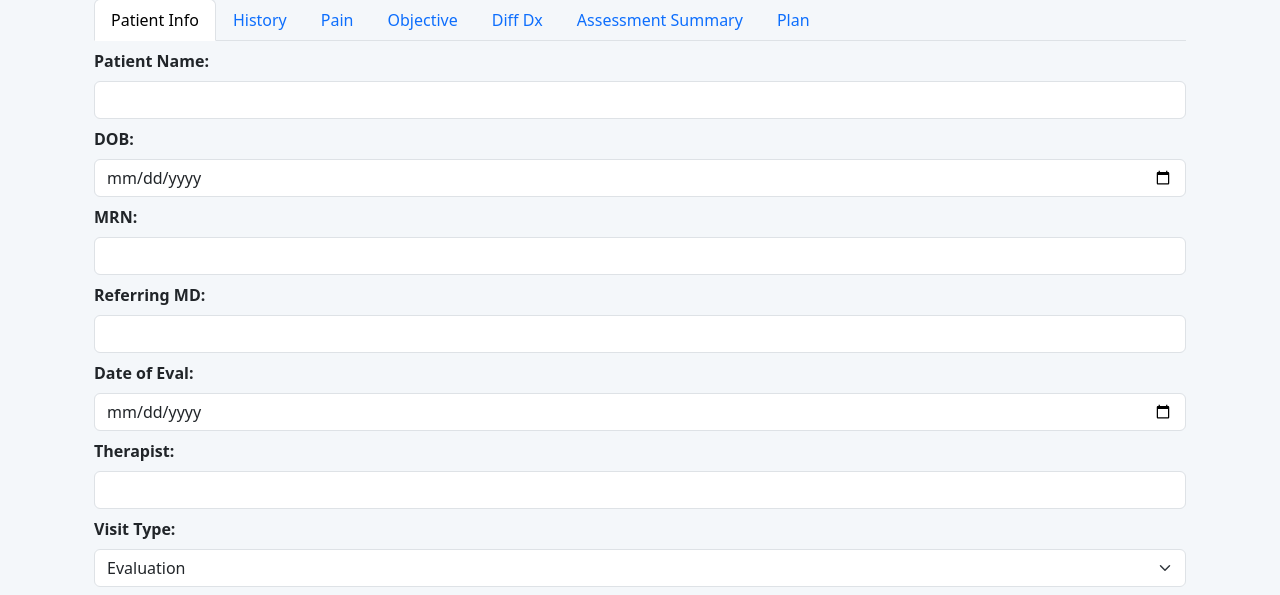
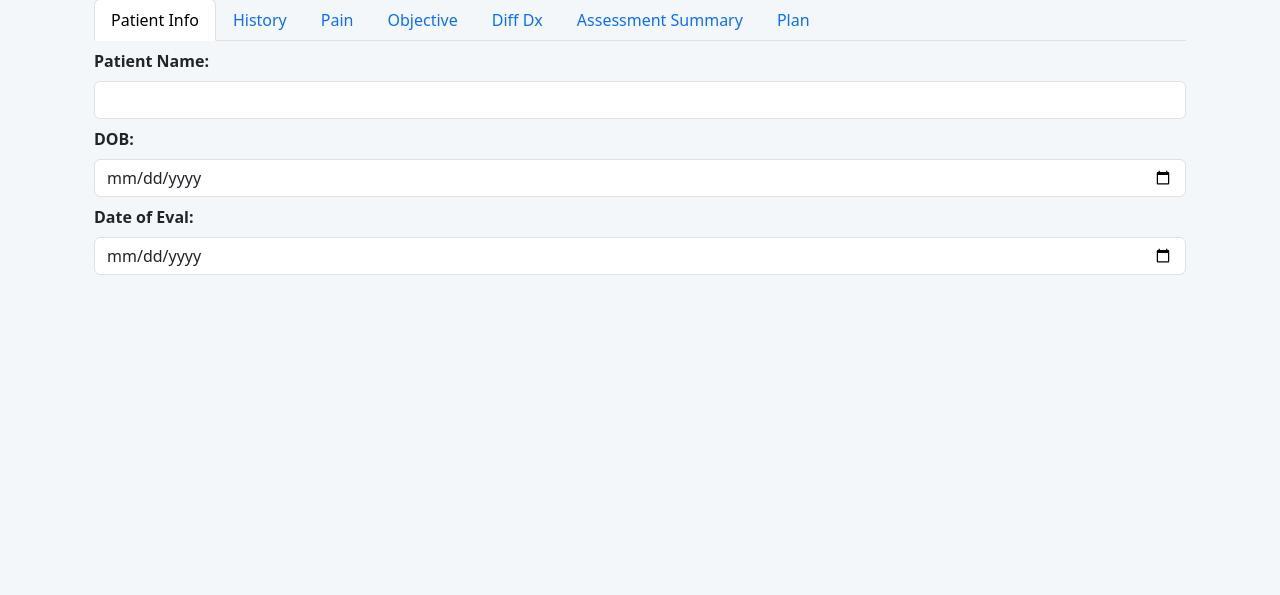
Before and after one commit to KLcoding01/PT-Builder, a Flask app: page /dashboard in a window 1280 px wide. Shown: the part 272-867 px from the top of the page. After the commit the page ends 547 px from the top, so only its background shows below. Run offline with Flask 3, Linux system fonts and the light colour scheme; a user stored in the database is signed in.

Commit message:
Initial commit

```diff
--- a/templates/dashboard.html
+++ b/templates/dashboard.html
@@ -40,103 +40,69 @@
         <div class="tab-content">
           <!-- PATIENT INFO TAB -->
           <div class="tab-pane fade show active" id="pt-patientinfo" role="tabpanel">
-            <div class="mb-2"><label class="form-label fw-bold">Patient Name:</label>
-              <input type="text" class="form-control" name="patient_name" id="pt_patient_name"></div>
-            <div class="mb-2"><label class="form-label fw-bold">DOB:</label>
-              <input type="date" class="form-control" name="dob" id="pt_dob"></div>
-            <div class="mb-2"><label class="form-label fw-bold">MRN:</label>
-              <input type="text" class="form-control" name="mrn" id="pt_mrn"></div>
-            <div class="mb-2"><label class="form-label fw-bold">Referring MD:</label>
-              <input type="text" class="form-control" name="ref_md" id="pt_ref_md"></div>
-            <div class="mb-2"><label class="form-label fw-bold">Date of Eval:</label>
-              <input type="date" class="form-control" name="eval_date" id="pt_eval_date"></div>
-            <div class="mb-2"><label class="form-label fw-bold">Therapist:</label>
-              <input type="text" class="form-control" name="therapist" id="pt_therapist"></div>
-            <div class="mb-2"><label class="form-label fw-bold">Visit Type:</label>
-              <select class="form-select" name="visit_type" id="pt_visit_type">
-                <option>Evaluation</option>
-                <option>Re-Evaluation</option>
-                <option>Discharge</option>
-                <option>Other</option>
-              </select>
+            <div class="mb-2">
+              <label class="form-label fw-bold">Patient Name:</label>
+              <input type="text" class="form-control" name="patient_name" id="pt_patient_name">
+            </div>
+            <div class="mb-2">
+              <label class="form-label fw-bold">DOB:</label>
+              <input type="date" class="form-control" name="dob" id="pt_dob">
+            </div>
+            <div class="mb-2">
+              <label class="form-label fw-bold">Date of Eval:</label>
+              <input type="date" class="form-control" name="eval_date" id="pt_eval_date">
             </div>
           </div>
           <!-- HISTORY TAB -->
           <div class="tab-pane fade" id="pt-history" role="tabpanel">
-            <div class="mb-2"><label class="form-label fw-bold">Medical/Surgical History:</label>
-              <textarea class="form-control" name="history" id="pt_history"></textarea></div>
-            <div class="mb-2"><label class="form-label fw-bold">Social History:</label>
-              <textarea class="form-control" name="social_history" id="pt_social_history"></textarea></div>
-            <div class="mb-2"><label class="form-label fw-bold">Work/School History:</label>
-              <textarea class="form-control" name="work_history" id="pt_work_history"></textarea></div>
-            <div class="mb-2"><label class="form-label fw-bold">Living Situation:</label>
-              <input type="text" class="form-control" name="living_situation" id="pt_living_situation"></div>
-            <div class="mb-2"><label class="form-label fw-bold">Prior Level of Function:</label>
-              <input type="text" class="form-control" name="prior_function" id="pt_prior_function"></div>
-            <div class="mb-2"><label class="form-label fw-bold">Precautions:</label>
-              <input type="text" class="form-control" name="precautions" id="pt_precautions"></div>
+            <textarea name="meddiag" id="pt_meddiag" class="form-control mb-2" placeholder="Medical Diagnosis"></textarea>
+            <textarea name="history" id="pt_history" class="form-control mb-2" placeholder="Medical History/HNP"></textarea>
+            <textarea name="subjective" id="pt_subjective" class="form-control mb-2" placeholder="Subjective (HPI)"></textarea>
+            <textarea name="meds" id="pt_meds" class="form-control mb-2" placeholder="Current Medication(s)"></textarea>
+            <textarea name="tests" id="pt_tests" class="form-control mb-2" placeholder="Diagnostic Test(s)"></textarea>
+            <textarea name="dme" id="pt_dme" class="form-control mb-2" placeholder="DME/Assistive Device"></textarea>
+            <textarea name="plof" id="pt_plof" class="form-control mb-2" placeholder="PLOF"></textarea>
           </div>
           <!-- PAIN TAB -->
           <div class="tab-pane fade" id="pt-pain" role="tabpanel">
-            <div class="mb-2"><label class="form-label fw-bold">Pain Location(s):</label>
-              <input type="text" class="form-control" name="pain_location" id="pt_pain_location"></div>
-            <div class="mb-2"><label class="form-label fw-bold">Pain Intensity (0-10):</label>
-              <input type="number" min="0" max="10" class="form-control" name="pain_intensity" id="pt_pain_intensity"></div>
-            <div class="mb-2"><label class="form-label fw-bold">Pain Quality/Description:</label>
-              <input type="text" class="form-control" name="pain_description" id="pt_pain_description"></div>
-            <div class="mb-2"><label class="form-label fw-bold">Aggravating Factors:</label>
-              <input type="text" class="form-control" name="aggravating" id="pt_aggravating"></div>
-            <div class="mb-2"><label class="form-label fw-bold">Alleviating Factors:</label>
-              <input type="text" class="form-control" name="alleviating" id="pt_alleviating"></div>
-            <div class="mb-2"><label class="form-label fw-bold">Pain Duration/Frequency:</label>
-              <input type="text" class="form-control" name="pain_duration" id="pt_pain_duration"></div>
+            <input name="pain_location" id="pt_pain_location" class="form-control mb-2" placeholder="Area/Location of Injury">
+            <input name="pain_onset" id="pt_pain_onset" class="form-control mb-2" placeholder="Onset/Exacerbation Date">
+            <input name="pain_condition" id="pt_pain_condition" class="form-control mb-2" placeholder="Condition of Injury">
+            <input name="pain_mechanism" id="pt_pain_mechanism" class="form-control mb-2" placeholder="Mechanism of Injury">
+            <input name="pain_rating" id="pt_pain_rating" class="form-control mb-2" placeholder="Pain Rating (P/B/W)">
+            <input name="pain_frequency" id="pt_pain_frequency" class="form-control mb-2" placeholder="Pain Frequency">
+            <input name="pain_description" id="pt_pain_description" class="form-control mb-2" placeholder="Description">
+            <input name="pain_aggravating" id="pt_pain_aggravating" class="form-control mb-2" placeholder="Aggravating Factor">
+            <input name="pain_relieved" id="pt_pain_relieved" class="form-control mb-2" placeholder="Relieved By">
+            <input name="pain_interferes" id="pt_pain_interferes" class="form-control mb-2" placeholder="Interferes With">
           </div>
           <!-- OBJECTIVE TAB -->
           <div class="tab-pane fade" id="pt-objective" role="tabpanel">
-            <div class="mb-2"><label class="form-label fw-bold">Vitals:</label>
-              <input type="text" class="form-control" name="vitals" id="pt_vitals"></div>
-            <div class="mb-2"><label class="form-label fw-bold">Observation/Posture:</label>
-              <textarea class="form-control" name="observation" id="pt_observation"></textarea></div>
-            <div class="mb-2"><label class="form-label fw-bold">ROM (Active/Passive):</label>
-              <textarea class="form-control" name="rom" id="pt_rom"></textarea></div>
-            <div class="mb-2"><label class="form-label fw-bold">Muscle Strength:</label>
-              <textarea class="form-control" name="strength" id="pt_strength"></textarea></div>
-            <div class="mb-2"><label class="form-label fw-bold">Functional Mobility (Bed, Transfers, Gait):</label>
-              <textarea class="form-control" name="functional_mobility" id="pt_functional_mobility"></textarea></div>
-            <div class="mb-2"><label class="form-label fw-bold">Balance:</label>
-              <input type="text" class="form-control" name="balance" id="pt_balance"></div>
-            <div class="mb-2"><label class="form-label fw-bold">Assistive Devices:</label>
-              <input type="text" class="form-control" name="assistive_devices" id="pt_assistive_devices"></div>
-            <div class="mb-2"><label class="form-label fw-bold">Other Objective Findings:</label>
-              <textarea class="form-control" name="objective" id="pt_objective"></textarea></div>
+            <textarea name="posture" id="pt_posture" class="form-control mb-2" rows="7" placeholder="Posture"></textarea>
+            <textarea name="rom" id="pt_rom" class="form-control mb-2" rows="7" placeholder="ROM"></textarea>
+            <textarea name="strength" id="pt_strength" class="form-control mb-2" rows="7" placeholder="Muscle Strength Test"></textarea>
+            <textarea name="palpation" id="pt_palpation" class="form-control mb-2" rows="7" placeholder="Palpation"></textarea>
+            <textarea name="functional" id="pt_functional" class="form-control mb-2" rows="7" placeholder="Functional Test(s)"></textarea>
+            <textarea name="special" id="pt_special" class="form-control mb-2" rows="7" placeholder="Special Test(s)"></textarea>
+            <textarea name="impairments" id="pt_impairments" class="form-control mb-2" rows="7" placeholder="Current Functional Mobility Impairment(s)"></textarea>
           </div>
           <!-- DIFF DX TAB -->
           <div class="tab-pane fade" id="pt-diffdx" role="tabpanel">
-            <div class="mb-2"><label class="form-label fw-bold">Differential Diagnosis:</label>
-              <textarea class="form-control" name="diffdx" id="pt_diffdx"></textarea>
-              <button type="button" class="btn btn-outline-secondary btn-sm mt-2" id="pt-ai-generate-diffdx">AI Generate Diff Dx</button>
-            </div>
+            <button type="button" id="pt-ai-generate-diffdx" class="btn btn-outline-success btn-sm mb-2">AI Generate</button>
+            <textarea name="diffdx" id="pt_diffdx" class="form-control" rows="8"></textarea>
           </div>
           <!-- ASSESSMENT SUMMARY TAB -->
           <div class="tab-pane fade" id="pt-summary" role="tabpanel">
-            <div class="mb-2"><label class="form-label fw-bold">Assessment Summary:</label>
-              <textarea class="form-control" name="summary" id="pt_summary"></textarea>
-              <button type="button" class="btn btn-outline-secondary btn-sm mt-2" id="pt-ai-generate-summary">AI Generate Summary</button>
-            </div>
+            <button type="button" id="pt-ai-generate-summary" class="btn btn-outline-success btn-sm mb-2">AI Generate</button>
+            <textarea name="summary" id="pt_summary" class="form-control" rows="10"></textarea>
           </div>
           <!-- PLAN TAB -->
           <div class="tab-pane fade" id="pt-plan" role="tabpanel">
-            <div class="mb-2"><label class="form-label fw-bold">Plan of Care / Goals:</label>
-              <textarea class="form-control" name="goals" id="pt_goals"></textarea>
-              <button type="button" class="btn btn-outline-secondary btn-sm mt-2" id="pt-ai-generate-goals">AI Generate Goals</button>
-            </div>
-            <div class="mb-2"><label class="form-label fw-bold">Treatment Frequency:</label>
-              <input type="text" class="form-control" name="frequency" id="pt_frequency" placeholder="e.g. 2x/week x 4 weeks"></div>
-            <div class="mb-2"><label class="form-label fw-bold">Duration:</label>
-              <input type="text" class="form-control" name="duration" id="pt_duration" placeholder="e.g. 4 weeks"></div>
-            <div class="mb-2"><label class="form-label fw-bold">Skilled Interventions:</label>
-              <textarea class="form-control" name="skilled_interventions" id="pt_skilled_interventions"></textarea>
-            </div>
+            <button type="button" id="pt-ai-generate-goals" class="btn btn-outline-success btn-sm mb-2">AI Generate Goals</button>
+            <textarea name="goals" id="pt_goals" class="form-control mb-2" rows="10"></textarea>
+            <input name="frequency" id="pt_frequency" class="form-control mb-2" placeholder="Frequency/Duration">
+            <textarea name="intervention" id="pt_intervention" class="form-control mb-2" placeholder="Intervention"></textarea>
+            <textarea name="procedures" id="pt_procedures" class="form-control mb-2" placeholder="Treatment Procedures"></textarea>
           </div>
         </div>
       </form>
```
